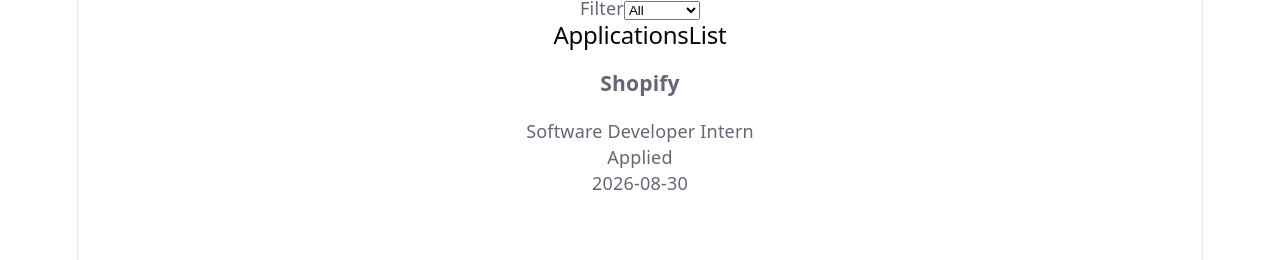
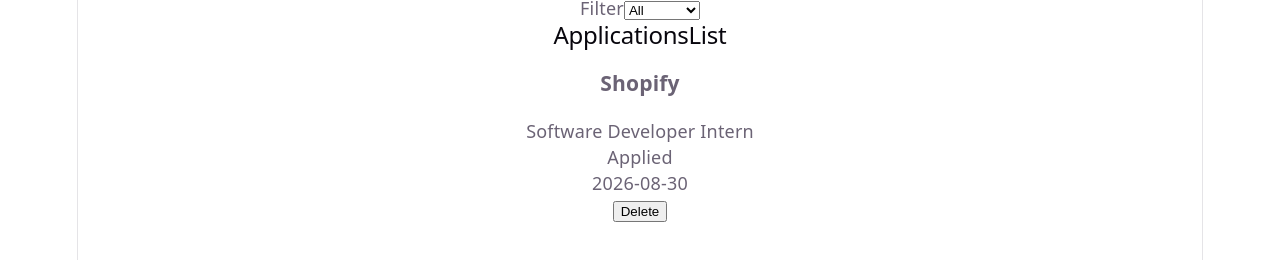
Before and after one commit to NotMrCrane/Internship-Application-Tracker, a React (Vite) app: page / in a window 1280 px wide. Shown: the part 440-700 px from the top of the page. Built offline with nearby package versions, Linux system fonts and the light colour scheme.

Commit message:
Add functionality to reset form fields after application submission and create Application component for better structure

```diff
--- a/src/App.jsx
+++ b/src/App.jsx
@@ -31,6 +31,12 @@
   }
 
   addApplication(newApplication)
+
+  setCompany("")
+  setPosition("")
+  setStatus("Applied")
+  setDate("")
+
 }
 
   return(
@@ -85,6 +91,19 @@
   )
 }
 
+function Application({ application }) {
+  return (
+    <div>
+      <h3>{application.company}</h3>
+      <p>{application.position}</p>
+      <p>{application.status}</p>
+      <p>{application.date}</p>
+
+      <button>Delete</button>
+    </div>
+  )
+}
+
 function App(){
   const [applications, setApplications] = useState([
   {
@@ -133,12 +152,10 @@
       <h2>ApplicationsList</h2>
 
       {applications.map((application) => (
-        <div key={application.id}>
-        <h3>{application.company}</h3>
-        <p>{application.position}</p>
-        <p>{application.status}</p>
-        <p>{application.date}</p>
-        </div>
+  <Application
+    key={application.id}
+    application={application}
+  />
 ))}
 
     </div>
```
